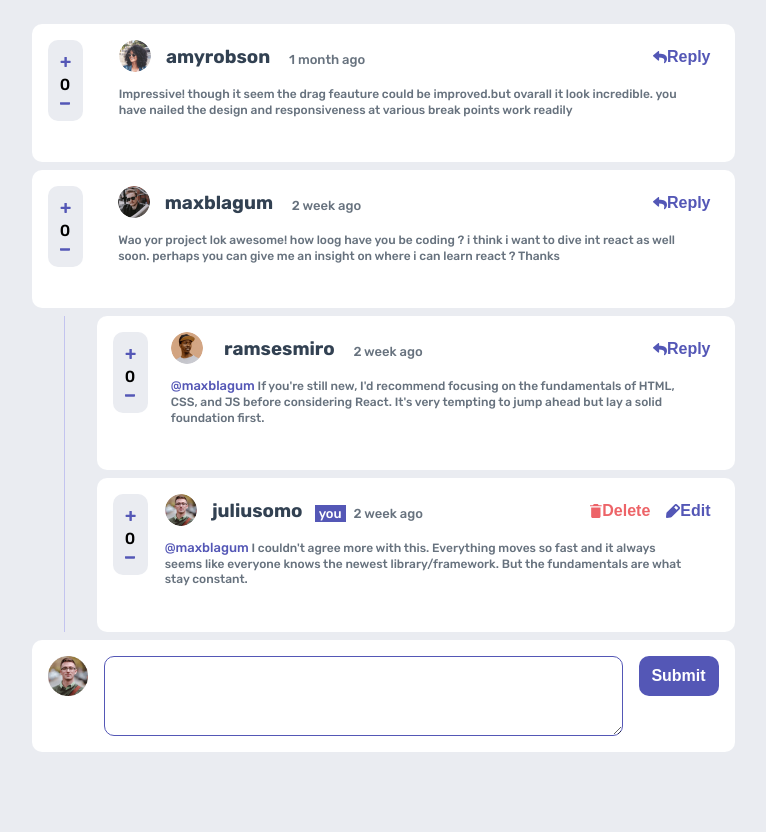
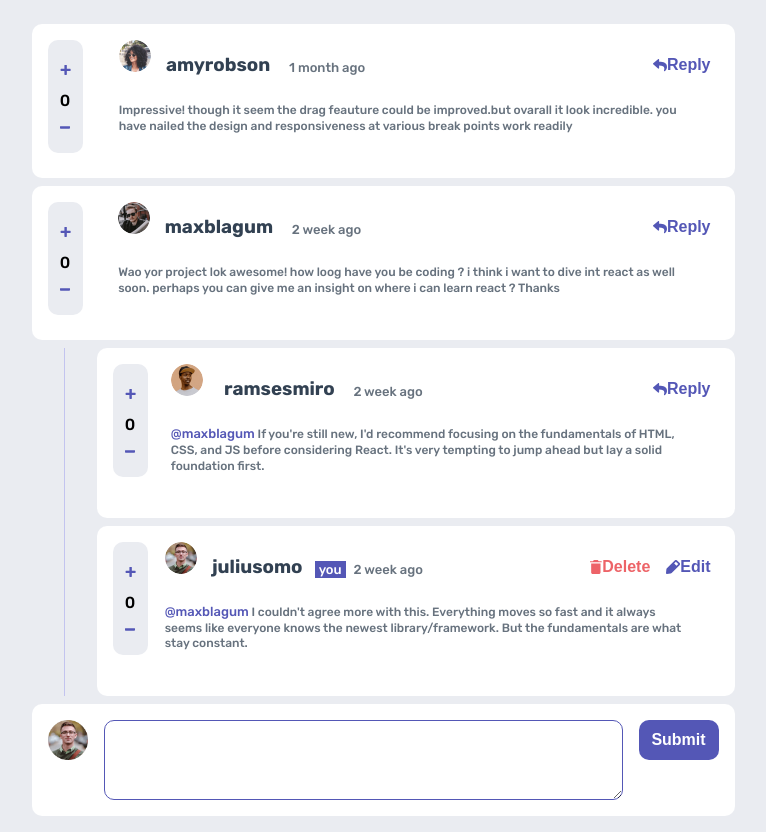
Before and after one commit to Promiseejiro/comment-section, a React (Create React App) app: page / in a window 1280 px wide. Shown: the whole page, without its empty margins (257-1023 px from the left). Before the commit the page ends 800 px from the top, so only its background shows below. Built offline with nearby package versions, Linux system fonts and the light colour scheme.

Commit message:
padding added to button

```diff
--- a/src/component/button/button.css
+++ b/src/component/button/button.css
@@ -5,7 +5,7 @@ button {
   display: flex;
   align-items: center;
   justify-content: center;
-  padding: 0.5em;
+  padding: 1em .5em;
 }
 
 .delete-modal-btn {
```
